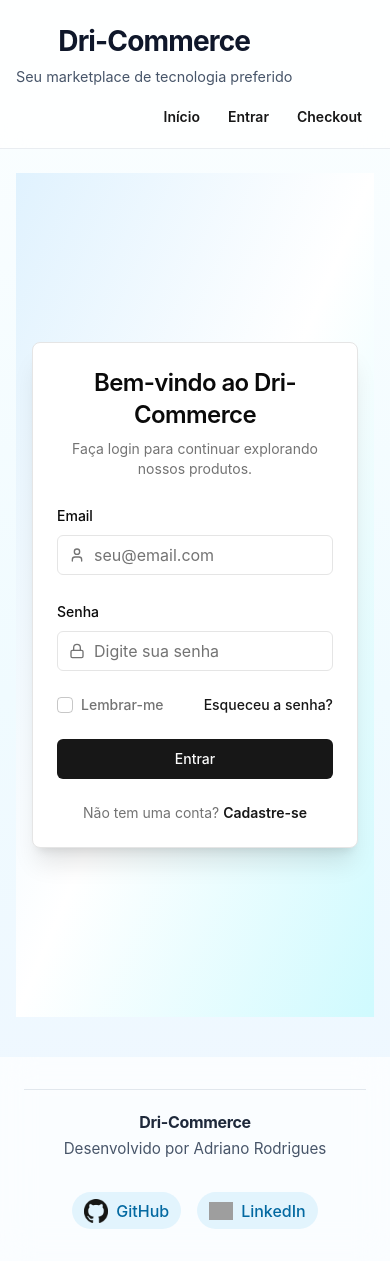
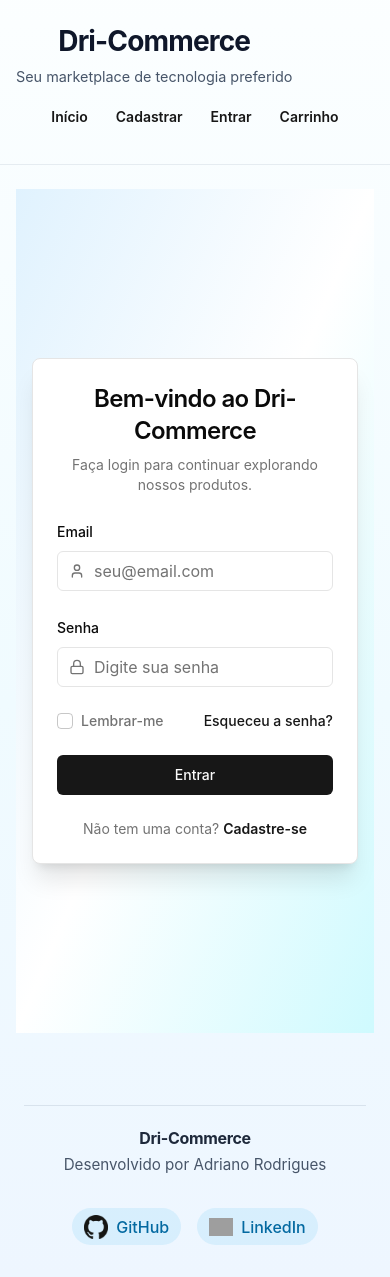
Before and after one commit to drirodri/dri-commerce, a React (Vite) app: page /login in a window 390 px wide. Built offline with nearby package versions, Linux system fonts and the light colour scheme; no server answers; grey boxes are pictures that could not be loaded.

Commit message:
feat: adiciona autenticação e logout no Layout

```diff
--- a/src/pages/Layout/index.tsx
+++ b/src/pages/Layout/index.tsx
@@ -1,4 +1,4 @@
-import { NavLink, Outlet } from "react-router-dom";
+import { NavLink, Outlet, useNavigate } from "react-router-dom";
 import CartButton from "../../components/CartButton";
 import "./layout.css";
 import { useCallback, useEffect, useRef } from "react";
@@ -12,9 +12,18 @@ import {
 } from "@/components/ui/navigation-menu";
 import { cn } from "@/lib/utils";
 import { Separator } from "@/components/ui/separator";
+import useCurrentUserQuery from "@/hooks/useCurrentUserQuery";
+import { Button } from "@/components/ui/button";
+import { LogOut } from "lucide-react";
+import { logout } from "@/services/auth";
+import { clearUserInfo } from "@/services/auth-storage";
+import { useQueryClient } from "@tanstack/react-query";
 
 function Layout() {
   const contentPageRef = useRef<HTMLDivElement | null>(null);
+  const { data: currentUser } = useCurrentUserQuery();
+  const navigate = useNavigate();
+  const queryClient = useQueryClient();
 
   const updateHeight = useCallback(() => {
     const contentPage = contentPageRef.current;
@@ -35,7 +44,6 @@ function Layout() {
 
     window.addEventListener("resize", updateHeight);
 
-    // Cleanup
     return () => {
       observer.disconnect();
       window.removeEventListener("resize", updateHeight);
@@ -44,10 +52,26 @@ function Layout() {
 
   const notMobile = useMediaQuery({ query: "(min-width:501px)" });
 
+  const handleLogout = async () => {
+    try {
+      await logout();
+      clearUserInfo();
+      queryClient.clear();
+      navigate("/", { replace: true });
+    } catch (error) {
+      console.error("Erro ao fazer logout:", error);
+    }
+  };
+
   const navLinks = [
     { to: "/", label: "Início" },
+    ...(currentUser
+      ? []
+      : [
+          { to: "/signup", label: "Cadastrar" },
           { to: "/login", label: "Entrar" },
-    { to: "/cartcheckout", label: "Checkout" },
+        ]),
+    { to: "/cartcheckout", label: "Carrinho" },
   ];
 
   return (
@@ -90,7 +114,20 @@ function Layout() {
           </NavigationMenuList>
         </NavigationMenu>
 
+        <div className="layout-actions">
           {notMobile && <CartButton />}
+          {currentUser && (
+            <Button
+              variant="ghost"
+              size="sm"
+              onClick={handleLogout}
+              className="gap-2 text-sm sm:text-base"
+            >
+              <LogOut className="h-4 w-4" />
+              Sair
+            </Button>
+          )}
+        </div>
       </header>
 
       <main className="content-page">
--- a/src/pages/Layout/layout.css
+++ b/src/pages/Layout/layout.css
@@ -16,8 +16,7 @@
   align-items: center;
   gap: 1.5rem;
   padding: 1.25rem 2rem;
-  background: rgba(255, 255, 255, 0.75);
-  backdrop-filter: blur(16px);
+  background: transparent;
   border-bottom: 1px solid rgba(148, 163, 184, 0.2);
 }
 
@@ -53,6 +52,13 @@
   justify-self: center;
 }
 
+.layout-actions {
+  display: flex;
+  align-items: center;
+  gap: 0.75rem;
+  justify-self: end;
+}
+
 .layout-header > :last-child {
   justify-self: end;
 }
@@ -72,8 +78,7 @@
 
 .layout-footer {
   padding: 2rem 1.5rem;
-  background: rgba(255, 255, 255, 0.72);
-  backdrop-filter: blur(16px);
+  background: transparent;
 }
 
 .layout-footer-separator {
@@ -158,6 +163,10 @@
     width: 100%;
     justify-content: center;
   }
+
+  .layout-actions {
+    justify-self: center;
+  }
 }
 
 @media (max-width: 600px) {
```
Lines whose indentation alone changed are shown as unchanged.
